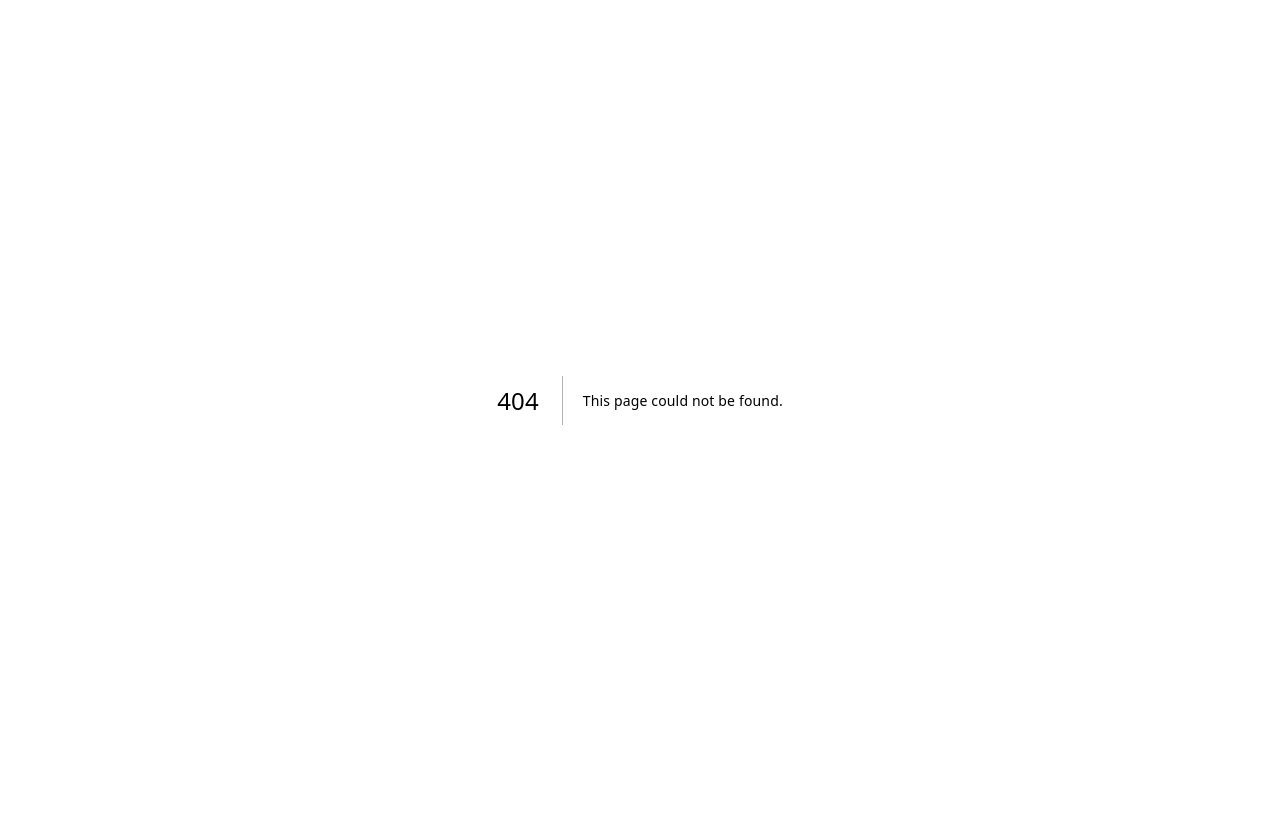
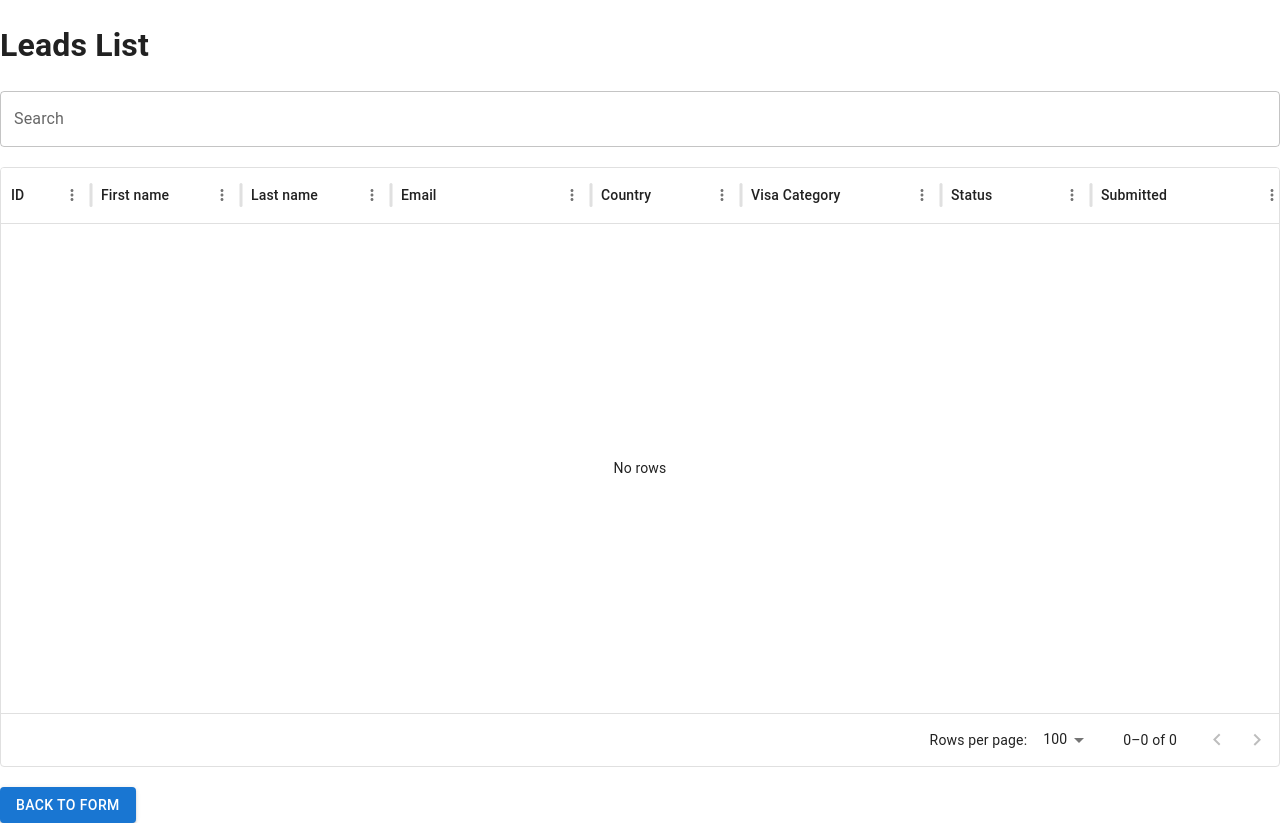
Before and after one commit to tianmei1/customerforms, a Next.js app: page /leads in a window 1280 px wide. Before the commit this address had no page. Before the commit the page ends 800 px from the top, so only its background shows below. Built offline with nearby package versions, Linux system fonts and the light colour scheme.

Commit message:
add leads

```diff
--- a/components/CustomCheckboxRenderer.js
+++ b/components/CustomCheckboxRenderer.js
@@ -13,7 +13,7 @@ const CustomCheckboxRenderer = ({
   handleChange,
   path,
   label,
-  options,
+  options = { enum: [] },
 }) => (
   <FormControl component="fieldset" margin="normal">
     <label>{label}</label>
--- /dev/null
+++ b/components/LeadsTable.js
@@ -0,0 +1,106 @@
+import React, { useEffect, useState } from "react";
+import { DataGrid } from "@mui/x-data-grid";
+import { Box, Button, TextField } from "@mui/material";
+import Link from "next/link";
+
+const LeadsTable = () => {
+  const [leads, setLeads] = useState([]);
+  const [searchQuery, setSearchQuery] = useState("");
+  const [filteredLeads, setFilteredLeads] = useState([]);
+
+  useEffect(() => {
+    const storedLeads = JSON.parse(localStorage.getItem("leads")) || [];
+    setLeads(storedLeads);
+    setFilteredLeads(storedLeads);
+  }, []);
+
+  useEffect(() => {
+    const filtered = leads.filter((lead) => {
+      const fullName = `${lead.firstName} ${lead.lastName}`.toLowerCase();
+      const query = searchQuery.toLowerCase();
+      return (
+        fullName.includes(query) ||
+        lead.email.toLowerCase().includes(query) ||
+        lead.country.toLowerCase().includes(query) ||
+        lead.visaCategory?.join(", ").toLowerCase().includes(query) ||
+        (lead.status && lead.status.toLowerCase().includes(query)) ||
+        (lead.submitted && lead.submitted.toLowerCase().includes(query))
+      );
+    });
+    setFilteredLeads(filtered);
+  }, [searchQuery, leads]);
+
+  const handleStatusChange = (id) => {
+    const updatedLeads = leads.map((lead, index) => {
+      if (index + 1 === id) {
+        return { ...lead, status: "REACHED_OUT" };
+      }
+      return lead;
+    });
+    setLeads(updatedLeads);
+    setFilteredLeads(updatedLeads);
+    localStorage.setItem("leads", JSON.stringify(updatedLeads));
+  };
+
+  const columns = [
+    { field: "id", headerName: "ID", width: 90 },
+    { field: "firstName", headerName: "First name", width: 150 },
+    { field: "lastName", headerName: "Last name", width: 150 },
+    { field: "email", headerName: "Email", width: 200 },
+    { field: "country", headerName: "Country", width: 150 },
+    { field: "visaCategory", headerName: "Visa Category", width: 200 },
+    { field: "status", headerName: "Status", width: 150 },
+    { field: "submitted", headerName: "Submitted", width: 200 },
+    {
+      field: "actions",
+      headerName: "Actions",
+      width: 150,
+      renderCell: (params) => (
+        <Button
+          variant="contained"
+          color="secondary"
+          onClick={() => handleStatusChange(params.row.id)}
+          disabled={params.row.status === "REACHED_OUT"}
+        >
+          Mark as Reached Out
+        </Button>
+      ),
+    },
+  ];
+
+  const rows = filteredLeads.map((lead, index) => ({
+    id: index + 1,
+    firstName: lead.firstName,
+    lastName: lead.lastName,
+    email: lead.email,
+    country: lead.country,
+    visaCategory: lead.visaCategory?.join(", ") || "",
+    status: lead.status || "PENDING",
+    submitted: new Date(lead.submitted).toLocaleString(),
+  }));
+
+  return (
+    <Box sx={{ height: 600, width: "100%" }}>
+      <TextField
+        label="Search"
+        variant="outlined"
+        fullWidth
+        style={{ marginBottom: "20px" }}
+        value={searchQuery}
+        onChange={(e) => setSearchQuery(e.target.value)}
+      />
+      <DataGrid rows={rows} columns={columns} pageSize={5} />
+      <Link href="/">
+        <Button
+          variant="contained"
+          color="primary"
+          style={{ marginTop: "20px" }}
+        >
+          Back to Form
+        </Button>
+      </Link>
+    </Box>
+  );
+};
+
+export default LeadsTable;
--- a/components/formSchema.js
+++ b/components/formSchema.js
@@ -21,7 +21,7 @@ export const formSchema = {
     },
     helpText: { type: "string", title: "How can we help you?" },
   },
-  required: ["firstName", "lastName", "email", "country"],
+  // required: ["firstName", "lastName", "email", "country"],
 };
 
 export const uiSchema = {
--- a/package.json
+++ b/package.json
@@ -18,6 +18,7 @@
     "@mui/icons-material": "^5.16.1",
     "@mui/lab": "^5.0.0-alpha.172",
     "@mui/material": "^5.16.1",
+    "@mui/x-data-grid": "^7.10.0",
     "@mui/x-date-pickers": "^7.10.0",
     "next": "^14.2.5",
     "next-auth": "^4.24.7",
--- /dev/null
+++ b/pages/leads.js
@@ -0,0 +1,13 @@
+import React from "react";
+import LeadsTable from "../components/LeadsTable";
+
+const LeadsList = () => {
+  return (
+    <div>
+      <h1>Leads List</h1>
+      <LeadsTable />
+    </div>
+  );
+};
+
+export default LeadsList;
--- /dev/null
+++ b/redux/reducer.js
@@ -0,0 +1,17 @@
+const initialState = {
+  formData: {},
+};
+
+const formReducer = (state = initialState, action) => {
+  switch (action.type) {
+    case "SUBMIT_FORM":
+      return {
+        ...state,
+        formData: action.payload,
+      };
+    default:
+      return state;
+  }
+};
+
+export default formReducer;
--- a/redux/store.js
+++ b/redux/store.js
@@ -1,17 +1,6 @@
+import { createStore } from "redux";
+import formReducer from "./reducer";
 
-import { createStore } from 'redux';
-
-const initialState = { leads: [] };
-
-const reducer = (state = initialState, action) => {
-  switch (action.type) {
-    case 'SUBMIT_FORM':
-      return { ...state, leads: [...state.leads, action.payload] };
-    default:
-      return state;
-  }
-};
-
-const store = createStore(reducer);
+const store = createStore(formReducer);
 
 export default store;
```
Also changed, not shown: components/CustomerForm.js (+40 -15 lines), pages/index.js (+26 -4 lines), 1 other file (tests, documents, lock files or other folders).
